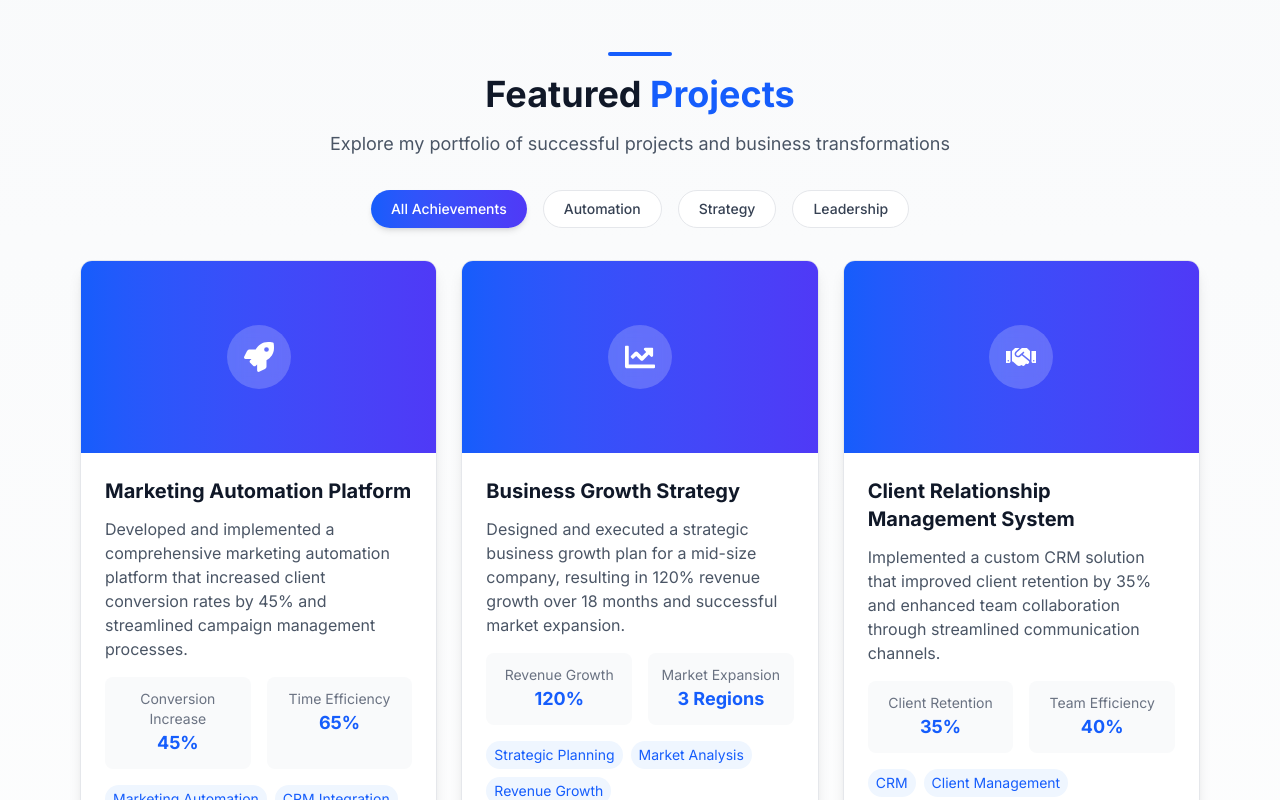
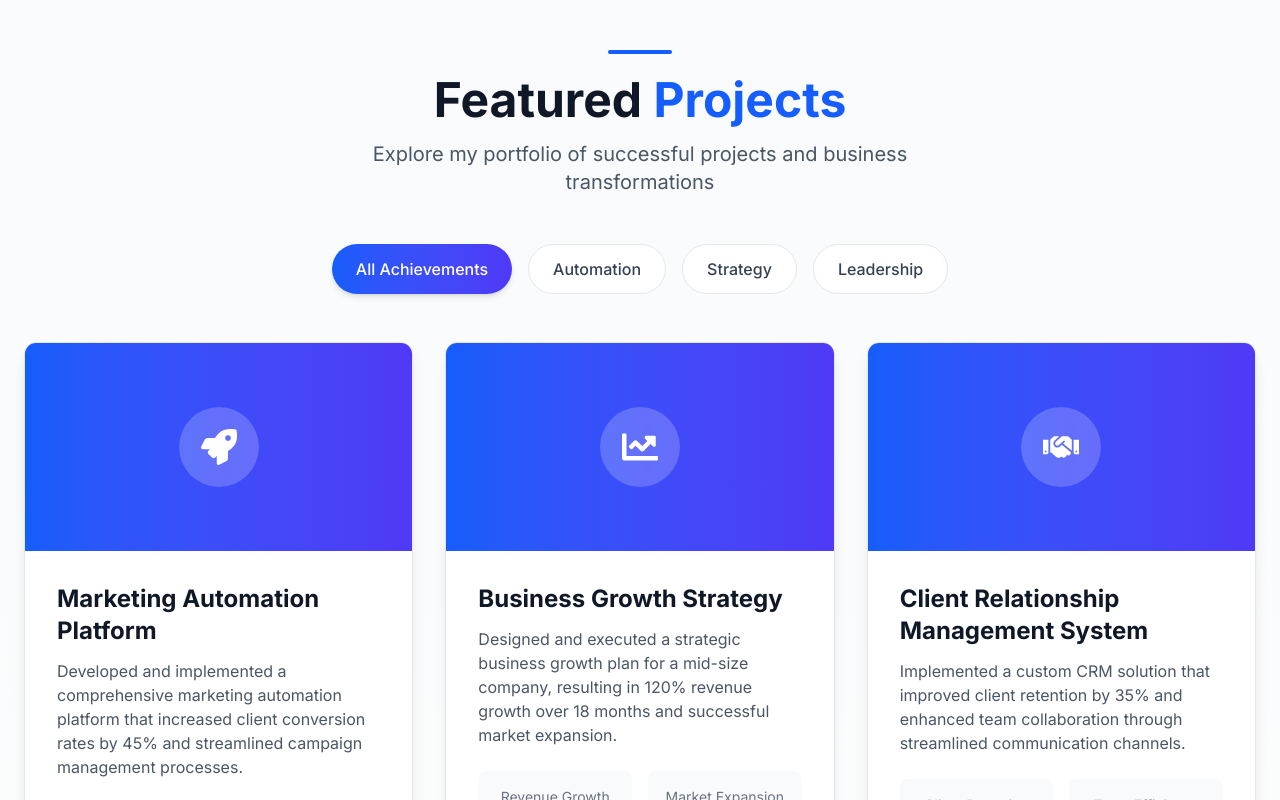
Before and after one commit to chedirachdi/chedirachdi, a Next.js app: page / in a window 1280 px wide. Shown: the part 4600-5400 px from the top of the page. Built offline with nearby package versions, Linux system fonts and the light colour scheme.

Commit message:
fix: projects filter functionality and animations

```diff
--- a/src/components/sections/Projects.tsx
+++ b/src/components/sections/Projects.tsx
@@ -1,7 +1,7 @@
 'use client';
 
 import { useState, useRef } from 'react';
-import { motion } from 'framer-motion';
+import { motion, AnimatePresence } from 'framer-motion';
 import { FaChartLine, FaUsers, FaLightbulb, FaGlobe, FaRocket, FaHandshake } from 'react-icons/fa';
 
 export default function Projects() {
@@ -120,50 +120,50 @@ export default function Projects() {
     { id: 'leadership', label: 'Leadership' }
   ];
 
-  // Filter achievements based on active filter
-  const filteredAchievements = activeFilter === 'all'
-    ? achievements
-    : achievements.filter(achievement => achievement.category === activeFilter);
+  // Filter achievements based on active filter with animation handling
+  const filteredAchievements = achievements.filter(achievement =>
+    activeFilter === 'all' || achievement.category === activeFilter
+  );
 
   return (
     <section id="projects" className="py-16 md:py-24 bg-gradient-to-b from-gray-50 to-white">
-      <div className="container mx-auto px-4 max-w-6xl" ref={ref}>
+      <div className="container mx-auto px-4 sm:px-6 max-w-7xl" ref={ref}>
         <motion.div
           variants={containerVariants}
           initial="hidden"
           whileInView="visible"
           viewport={{ once: true, amount: 0.2 }}
-          className="space-y-6 md:space-y-8"
+          className="space-y-8 md:space-y-12"
         >
           {/* Section header */}
-          <div className="text-center max-w-3xl mx-auto">
-            <motion.div variants={itemVariants} className="inline-block mb-3">
+          <div className="text-center max-w-3xl mx-auto mb-8 md:mb-12">
+            <motion.div variants={itemVariants} className="inline-block mb-4">
               <div className="w-12 md:w-16 h-1 bg-blue-600 rounded-full mx-auto"></div>
             </motion.div>
             <motion.h2
               variants={itemVariants}
-              className="text-2xl md:text-3xl lg:text-4xl font-bold mb-3 md:mb-4 text-gray-900"
+              className="text-3xl md:text-4xl lg:text-5xl font-bold mb-4 text-gray-900"
             >
               Featured <span className="text-blue-600">Projects</span>
             </motion.h2>
             <motion.p
               variants={itemVariants}
-              className="text-base md:text-lg text-gray-600 max-w-2xl mx-auto px-4 md:px-0"
+              className="text-lg md:text-xl text-gray-600 max-w-2xl mx-auto"
             >
               Explore my portfolio of successful projects and business transformations
             </motion.p>
           </div>
 
           {/* Filter buttons */}
-          <motion.div variants={itemVariants} className="flex flex-wrap justify-center gap-3 md:gap-4">
+          <motion.div variants={itemVariants} className="flex flex-wrap justify-center gap-3 md:gap-4 mb-8 md:mb-12">
             {filters.map((filter) => (
               <button
                 key={filter.id}
                 onClick={() => setActiveFilter(filter.id)}
-                className={`px-4 md:px-5 py-2 rounded-full text-sm font-medium transition-all ${
+                className={`px-4 md:px-6 py-2 md:py-3 rounded-full text-sm md:text-base font-medium transition-all duration-300 ${
                   activeFilter === filter.id
-                    ? 'bg-gradient-to-r from-blue-600 to-indigo-600 text-white shadow-md'
-                    : 'bg-white text-gray-700 hover:bg-gray-100 border border-gray-200'
+                    ? 'bg-gradient-to-r from-blue-600 to-indigo-600 text-white shadow-md transform hover:-translate-y-0.5'
+                    : 'bg-white text-gray-700 hover:bg-gray-50 border border-gray-200 hover:border-gray-300'
                 }`}
               >
                 {filter.label}
@@ -173,33 +173,40 @@ export default function Projects() {
 
           {/* Projects grid */}
           <motion.div
+            layout
             variants={containerVariants}
-            className="grid grid-cols-1 md:grid-cols-2 lg:grid-cols-3 gap-4 md:gap-6"
+            className="grid grid-cols-1 md:grid-cols-2 lg:grid-cols-3 gap-6 md:gap-8"
           >
+            <AnimatePresence mode="wait">
               {filteredAchievements.map((achievement) => (
                 <motion.div
+                  layout
                   key={achievement.id}
                   variants={itemVariants}
+                  initial={{ opacity: 0, y: 20 }}
+                  animate={{ opacity: 1, y: 0 }}
+                  exit={{ opacity: 0, y: 20 }}
+                  transition={{ duration: 0.3 }}
                   whileHover={{ y: -8, transition: { duration: 0.2 } }}
-                className="bg-white rounded-xl overflow-hidden shadow-lg border border-gray-200 flex flex-col h-full"
+                  className="bg-white rounded-xl overflow-hidden shadow-lg border border-gray-200 flex flex-col h-full transform transition-all duration-300 hover:shadow-xl"
                 >
-                <div className="relative h-40 md:h-48 bg-gradient-to-r from-blue-600 to-indigo-600 flex items-center justify-center">
+                  <div className="relative h-48 md:h-52 bg-gradient-to-r from-blue-600 to-indigo-600 flex items-center justify-center">
                     <div className="absolute inset-0 opacity-20 bg-pattern-grid"></div>
-                  <div className="w-14 h-14 md:w-16 md:h-16 rounded-full bg-white/20 backdrop-blur-sm flex items-center justify-center text-white text-2xl md:text-3xl">
+                    <div className="w-16 h-16 md:w-20 md:h-20 rounded-full bg-white/20 backdrop-blur-sm flex items-center justify-center text-white text-3xl md:text-4xl">
                       {achievement.icon}
                     </div>
                   </div>
 
-                <div className="p-4 md:p-6 flex-grow">
-                  <h3 className="text-lg md:text-xl font-bold mb-2 md:mb-3 text-gray-900">{achievement.title}</h3>
-                  <p className="text-sm md:text-base text-gray-600 mb-4">{achievement.description}</p>
+                  <div className="p-6 md:p-8 flex-grow">
+                    <h3 className="text-xl md:text-2xl font-bold mb-3 text-gray-900">{achievement.title}</h3>
+                    <p className="text-base text-gray-600 mb-6">{achievement.description}</p>
 
                     {/* Achievement stats */}
-                  <div className="grid grid-cols-2 gap-3 md:gap-4 mb-4">
+                    <div className="grid grid-cols-2 gap-4 mb-6">
                       {achievement.stats.map((stat, index) => (
-                      <div key={index} className="bg-gray-50 p-2 md:p-3 rounded-lg text-center">
-                        <p className="text-xs md:text-sm text-gray-500">{stat.label}</p>
-                        <p className="text-base md:text-lg font-bold text-blue-600">{stat.value}</p>
+                        <div key={index} className="bg-gray-50 p-3 md:p-4 rounded-lg text-center">
+                          <p className="text-sm text-gray-500 mb-1">{stat.label}</p>
+                          <p className="text-lg md:text-xl font-bold text-blue-600">{stat.value}</p>
                         </div>
                       ))}
                     </div>
@@ -209,7 +216,7 @@ export default function Projects() {
                       {achievement.tags.map((tag, index) => (
                         <span
                           key={index}
-                        className="px-2 py-1 bg-blue-50 text-blue-600 rounded-full text-xs md:text-sm"
+                          className="px-3 py-1 bg-blue-50 text-blue-600 rounded-full text-sm font-medium"
                         >
                           {tag}
                         </span>
@@ -218,6 +225,7 @@ export default function Projects() {
                   </div>
                 </motion.div>
               ))}
+            </AnimatePresence>
           </motion.div>
         </motion.div>
       </div>
```
Lines whose indentation alone changed are shown as unchanged.
